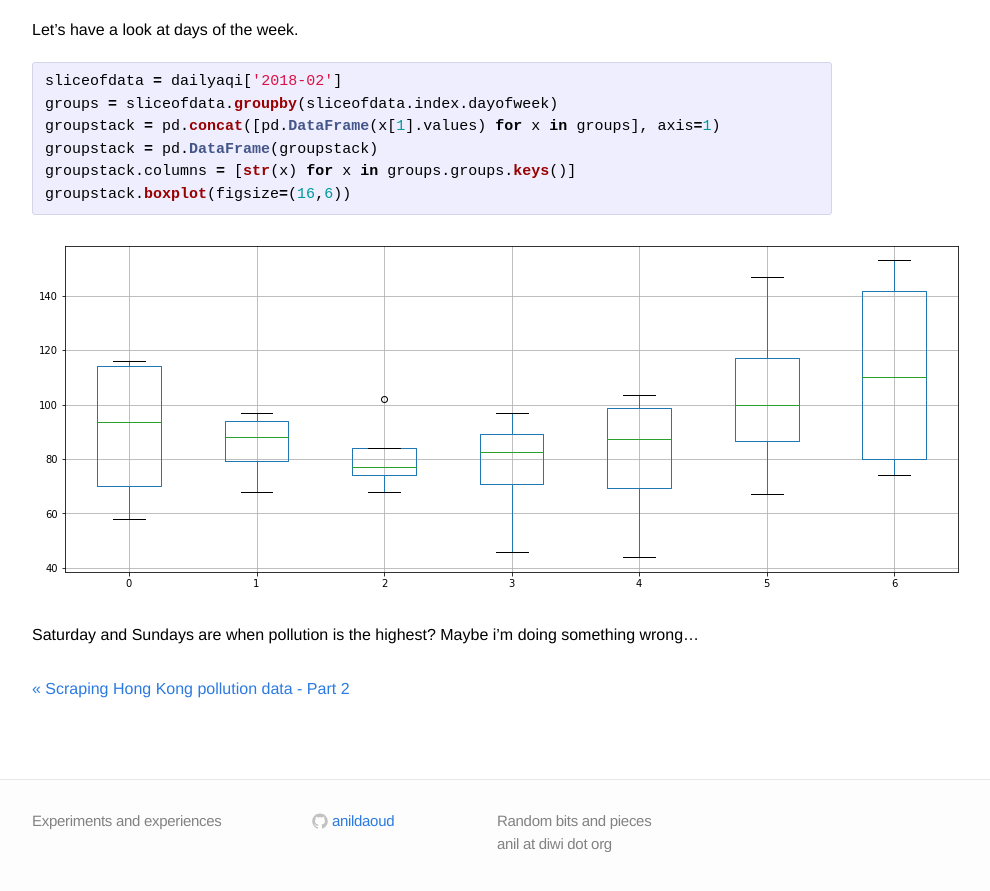
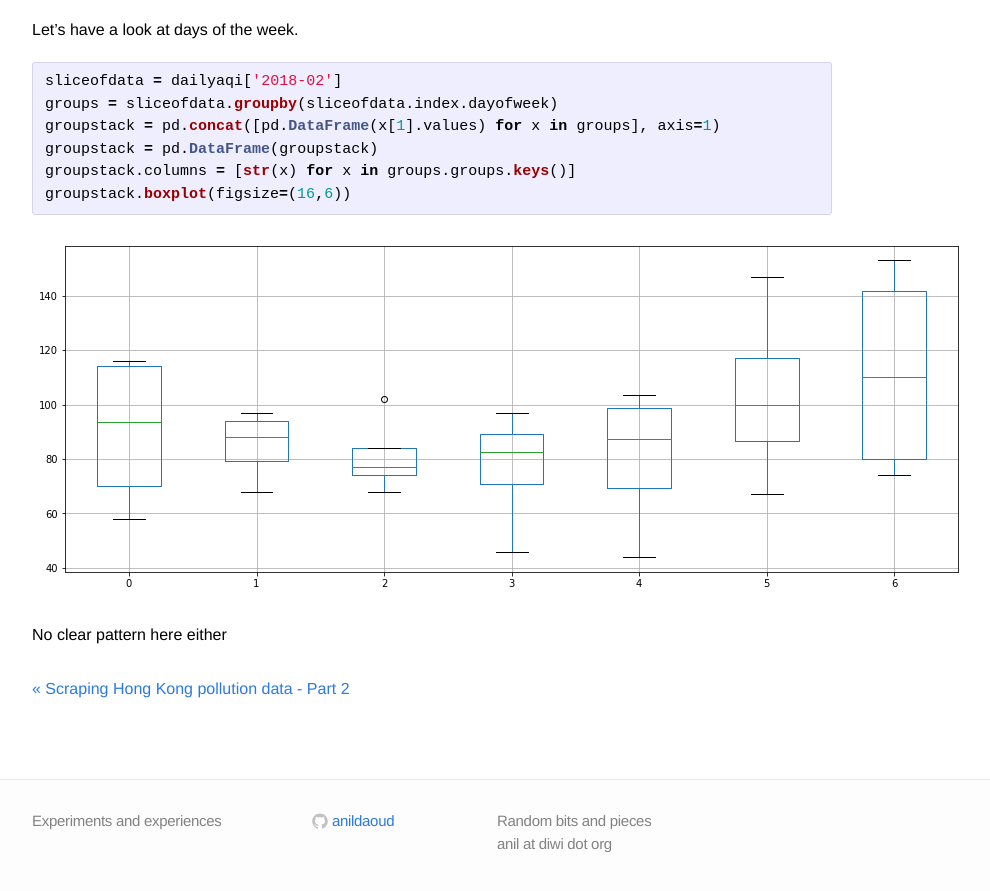
Before and after one commit to AnilDaoud/exp, a Jekyll site: the page built from _posts/2018-11-04-hk-pollution-deep-dive.markdown, in a window 1280 px wide and 900 px high, scrolled down 8420 px. Shown: the top 891 px of the window, without its empty margins (208-1198 px from the left). Built offline with Jekyll 4.4.1, drawn with Linux system fonts in a browser that asks for light colours; comment, search, counter and statistics services are not loaded.

```diff
--- a/_posts/2018-11-04-hk-pollution-deep-dive.markdown
+++ b/_posts/2018-11-04-hk-pollution-deep-dive.markdown
@@ -249,5 +249,4 @@
 ![png](../../../../assets/hkaqi/output_26_1.png)
 
 
-Saturday and Sundays are when pollution is the highest?
-Maybe i'm doing something wrong...
+No clear pattern here either
```
Also changed, not shown: _posts/2018-10-30-scraping-hk-pollution-2.markdown (+6 -3 lines).
